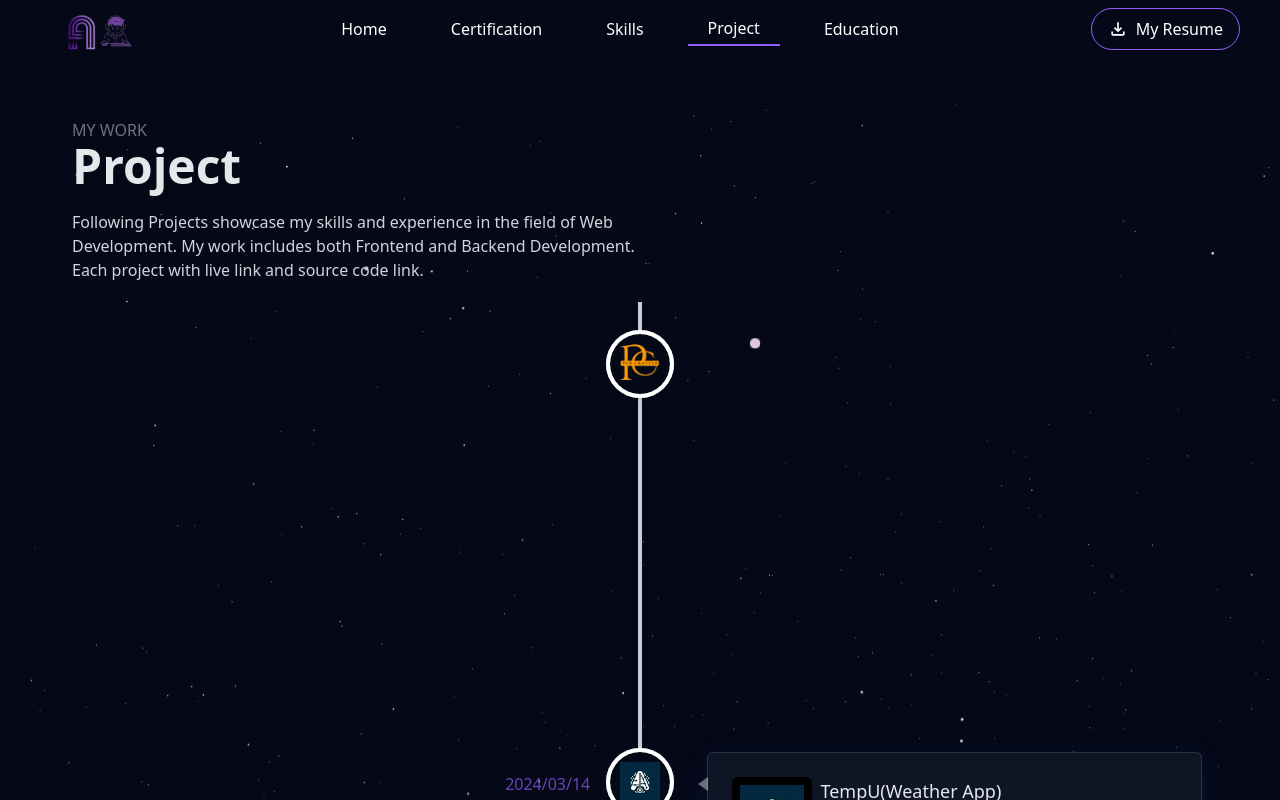
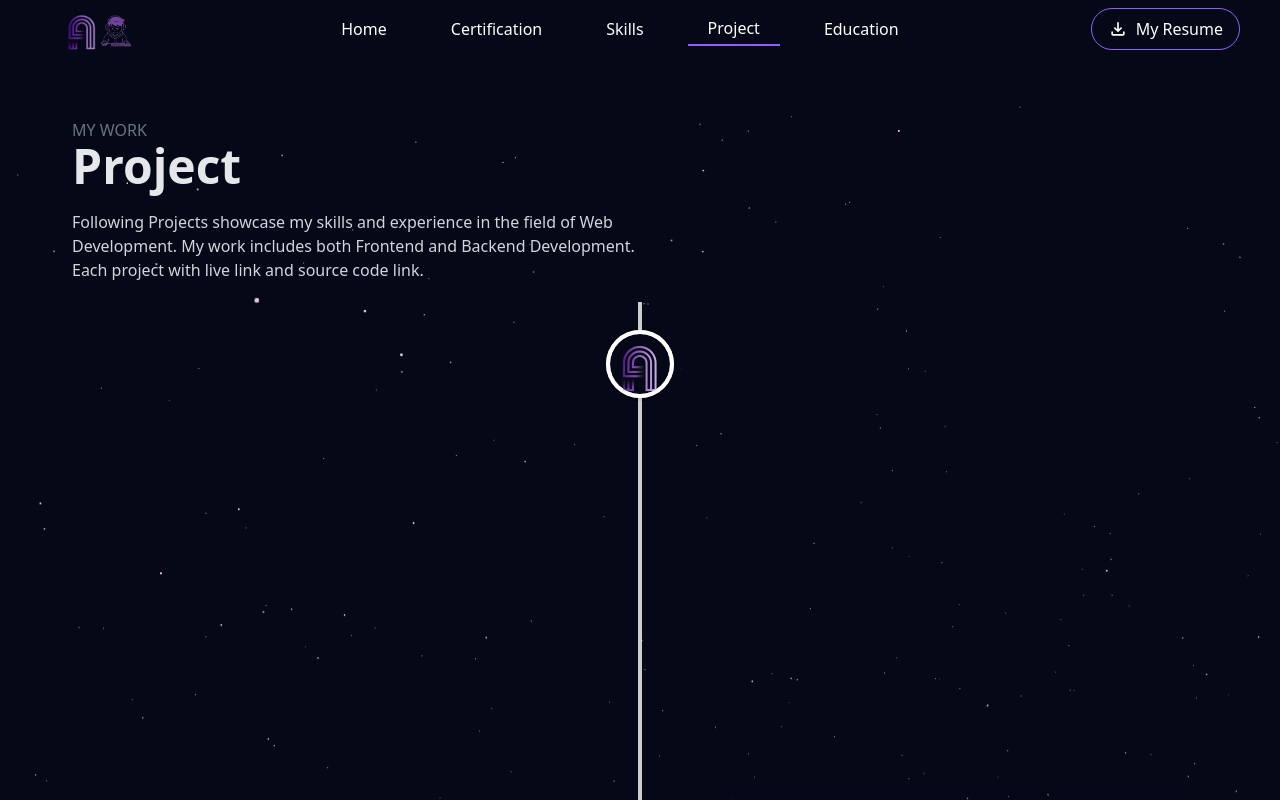
Before and after one commit to AjaySharma78/Myportfolio, a React (Vite) app: page /project in a window 1280 px wide. Shown: the top 800 px of the page. Built offline with nearby package versions, Linux system fonts and the light colour scheme.

Commit message:
new project

```diff
--- a/index.html
+++ b/index.html
@@ -3,6 +3,10 @@
   <head>
     <meta charset="UTF-8" />
     <link rel="icon" type="image/png" href="/Sitelogo.png" />
+    <meta http-equiv="X-UA-Compatible" content="IE=edge" />
+    <meta name="description" content="Ajay Sharma's personal portfolio showcasing skills, projects, education, and certifications in the field of Computer Science and Engineering.">
+    <meta name="keywords" content="Ajay Sharma, portfolio, skills, projects, education, certifications, Computer Science, Engineering">
+    <meta name="author" content="Ajay Sharma">
     <meta name="viewport" content="width=device-width, initial-scale=1.0" />
     <title>Ajay Sharma.</title>
   </head>
--- a/src/components/ProjectCard.jsx
+++ b/src/components/ProjectCard.jsx
@@ -49,7 +49,7 @@ function ProjectCard({ project }) {
             {project.project_name}
           </h3>
           <h4 className="text-sm text-gray-400 ">
-            <a href={project.github_link}>
+            <a href={project.github_link} target="_blank">
               <img
                 className="w-6 mt-1 md:w-8 rounded-md"
                 src={pencrefLogo2}
--- a/src/content/content.js
+++ b/src/content/content.js
@@ -6,6 +6,7 @@ import programingwithjs from "../assets/programingwithjs.png";
 import frontend from "../assets/Frontend.png";
 import discordbot from "../assets/discordbot.png";
 import versioncontrol from "../assets/versioncontrol.png";
+import sitelogo from "../assets/sitelogo.png";
 const Skill_data = [
   {
     skill_name: "Html 5",
@@ -166,6 +167,28 @@ const Skill_data5 = [
 ];
 
 const Projectinfo = [
+  {
+    project_icon: sitelogo,
+    project_name: "My Portfolio",
+    github_link: "https://github.com/AjaySharma78/Myportfolio",
+    project_link: "https://ajaysharma07.vercel.app/",
+    created_date: "2024/09/28",
+    project_desc: [
+      "Personal Portfolio: Showcase your skills, projects, and certifications.",
+      "Responsive Design: Mobile-friendly UI for seamless user experience.",
+      "SEO Optimized: Meta tags and Open Graph for better search engine visibility.",
+      "Future Enhancements: Blog section, contact form, and more projects.",
+    ],
+    skills: [
+      "Html",
+      "Css",
+      "React",
+      "Tailwind Css",
+      "Framer Motion",
+      "Vite",
+      "React-router-dom",
+    ],
+  },
   {
     project_icon: pencrafted,
     project_name: "Pencrafted(Blog Project)",
```
Also changed, not shown: src/assets/Sitelogo.png (added).
